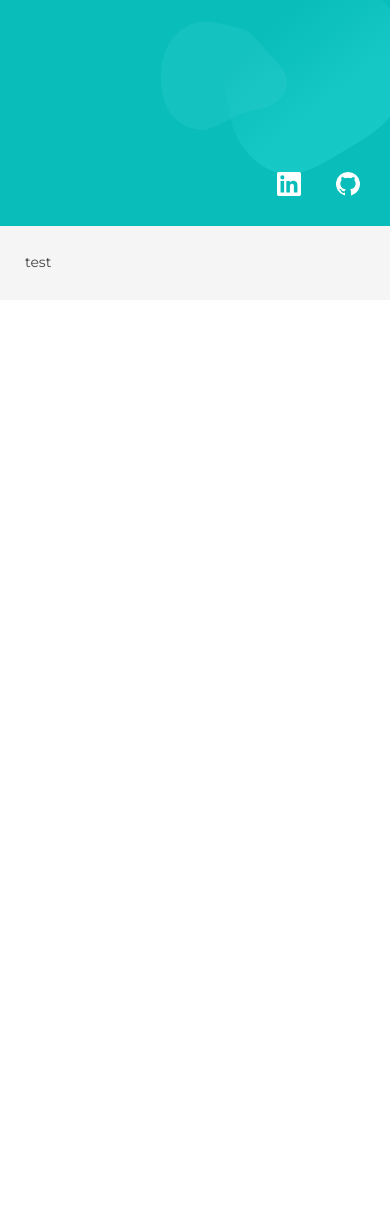
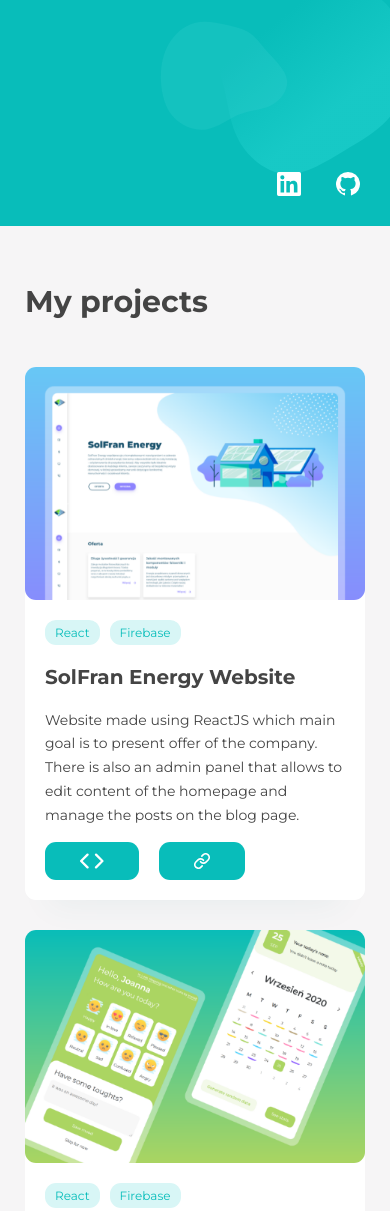
Before and after one commit to jWytrzes/portfolio, a Gatsby site: page / in a window 390 px wide. Shown: the part 618-1829 px from the top of the page. Before the commit the page ends 918 px from the top, so only its background shows below. Built offline with nearby package versions, Linux system fonts and the light colour scheme; Gatsby itself is replaced by a stand-in of ours.

Commit message:
Style projects for mobile devices

```diff
--- a/gatsby-config.js
+++ b/gatsby-config.js
@@ -10,6 +10,7 @@ module.exports = {
 		`gatsby-plugin-react-helmet`,
 		`gatsby-transformer-sharp`,
 		`gatsby-plugin-sharp`,
+		'gatsby-plugin-svgr',
 		{
 			resolve: `gatsby-plugin-prefetch-google-fonts`,
 			options: {
--- a/package.json
+++ b/package.json
@@ -14,6 +14,7 @@
     "test": "echo \"Write tests! -> https://gatsby.dev/unit-testing\" && exit 1"
   },
   "dependencies": {
+    "@svgr/webpack": "^5.4.0",
     "babel-plugin-styled-components": "^1.11.1",
     "gatsby": "^2.24.63",
     "gatsby-background-image": "^1.1.2",
@@ -21,6 +22,7 @@
     "gatsby-plugin-react-helmet": "^3.3.11",
     "gatsby-plugin-sharp": "^2.6.36",
     "gatsby-plugin-styled-components": "^3.3.11",
+    "gatsby-plugin-svgr": "^2.0.2",
     "gatsby-source-filesystem": "^2.3.30",
     "gatsby-transformer-sharp": "^2.5.15",
     "react": "^16.12.0",
--- /dev/null
+++ b/src/components/atoms/Button/Button.js
@@ -0,0 +1,21 @@
+import styled from 'styled-components';
+
+const Button = styled.button`
+	color: ${({ theme, secondary }) => (secondary ? theme.accent : theme.base)};
+	background-color: ${({ theme, secondary }) =>
+		secondary ? theme.accentSecondary : theme.accent};
+	padding: 14px 24px;
+	border-radius: 11px;
+	display: inline-flex;
+	align-items: center;
+	justify-content: center;
+	transition: background-color 0.3s ease-out;
+	will-change: background-color;
+
+	&:hover {
+		background-color: ${({ theme, secondary }) =>
+			secondary ? theme.accentSecondaryDarker : theme.accentDarker};
+	}
+`;
+
+export default Button;
--- /dev/null
+++ b/src/components/atoms/H2/H2.js
@@ -0,0 +1,14 @@
+import styled from 'styled-components';
+
+const H2 = styled.h2`
+	font-size: 3rem;
+	font-weight: 700;
+	margin: 0 0 4rem;
+
+	@media (min-width: 992px) {
+		margin: 0 0 6rem;
+		font-size: 4.8rem;
+	}
+`;
+
+export default H2;
--- /dev/null
+++ b/src/components/atoms/H3/H3.js
@@ -0,0 +1,9 @@
+import styled from 'styled-components';
+
+const H3 = styled.h3`
+	margin: 0 0 1.5rem;
+	font-size: 2rem;
+	font-weight: 700;
+`;
+
+export default H3;
--- /dev/null
+++ b/src/components/atoms/TagLabel/TagLabel.js
@@ -0,0 +1,14 @@
+import styled from 'styled-components';
+
+const TagLabel = styled.span`
+	display: inline-flex;
+	margin-right: 10px;
+	background-color: ${({ theme }) => theme.accentSecondary};
+	color: ${({ theme }) => theme.accent};
+	font-size: 1.2rem;
+	border-radius: 11px;
+	padding: 5px 10px;
+	line-height: 1.25;
+`;
+
+export default TagLabel;
--- /dev/null
+++ b/src/components/molecules/ProjectBox/ProjectBox.js
@@ -0,0 +1,71 @@
+import React from 'react';
+import H3 from '../../atoms/H3/H3';
+import TagLabel from '../../atoms/TagLabel/TagLabel';
+import {
+	StyledArticle,
+	StyledThumbnailWrapper,
+	StyledThumbnail,
+	StyledContentWrapper,
+	StyledLabelsWrapper,
+	StyledFooter,
+	StyledButton,
+	StyledSvg,
+} from './styles-ProjectBox';
+
+const ProjectBox = ({ item }) => {
+	return (
+		<StyledArticle>
+			<StyledThumbnailWrapper>
+				<StyledThumbnail src={item.picture} alt={item.title} />
+			</StyledThumbnailWrapper>
+
+			<StyledContentWrapper>
+				<StyledLabelsWrapper>
+					{item.tags.map((tag) => (
+						<TagLabel key={tag}> {tag} </TagLabel>
+					))}
+				</StyledLabelsWrapper>
+				<H3> {item.title} </H3>
+				<p> {item.description} </p>
+				<StyledFooter>
+					<StyledButton as="a" target="_blank" href={item.links.repo}>
+						<StyledSvg viewBox="0 0 20.688 14.041">
+							<defs>
+								<style>
+									{
+										'.prefix__a{fill:none;stroke:#fff;stroke-linecap:round;stroke-linejoin:round;stroke-width:2px}'
+									}
+								</style>
+							</defs>
+							<path
+								className="prefix__a"
+								d="M14.081 12.626l5.606-5.606-5.606-5.606M6.606 1.414L1 7.02l5.606 5.606"
+							/>
+						</StyledSvg>
+					</StyledButton>
+					<StyledButton as="a" target="_blank" href={item.links.repo}>
+						<StyledSvg viewBox="0 0 20.008 19.99">
+							<defs>
+								<style>
+									{
+										'.prefix__a{fill:none;stroke:#fff;stroke-linecap:round;stroke-linejoin:round;stroke-width:2px}'
+									}
+								</style>
+							</defs>
+							<path
+								className="prefix__a"
+								d="M8.204 10.892a4.5 4.5 0 006.786.486l2.7-2.7a4.5 4.5 0 10-6.363-6.363L9.779 3.857"
+							/>
+							<path
+								className="prefix__a"
+								d="M11.807 9.098a4.5 4.5 0 00-6.786-.486l-2.7 2.7a4.5 4.5 0 106.363 6.363l1.538-1.539"
+							/>
+						</StyledSvg>
+					</StyledButton>
+				</StyledFooter>
+			</StyledContentWrapper>
+		</StyledArticle>
+	);
+};
+
+export default ProjectBox;
--- /dev/null
+++ b/src/components/molecules/ProjectBox/styles-ProjectBox.js
@@ -0,0 +1,45 @@
+import styled from 'styled-components';
+import Button from '../../atoms/Button/Button';
+
+export const StyledArticle = styled.article`
+	background-color: ${({ theme }) => theme.base};
+	position: relative;
+	margin-bottom: 30px;
+	box-shadow: 0 30px 30px -25px ${({ theme }) => theme.shadow};
+	border-radius: 11px;
+`;
+
+export const StyledThumbnailWrapper = styled.div`
+	border-radius: 11px;
+	overflow: hidden;
+`;
+
+export const StyledThumbnail = styled.img`
+	display: block;
+	object-fit: cover;
+	width: 100%;
+`;
+
+export const StyledContentWrapper = styled.div`
+	position: relative;
+	z-index: 10;
+	padding: 20px;
+`;
+
+export const StyledLabelsWrapper = styled.div`
+	margin-bottom: 15px;
+`;
+
+export const StyledButton = styled(Button)`
+	padding: 11px 35px;
+`;
+
+export const StyledFooter = styled.footer`
+	${StyledButton} {
+		margin-right: 20px;
+	}
+`;
+
+export const StyledSvg = styled.svg`
+	height: 16px;
+`;
--- a/src/sections/Projects/Projects.js
+++ b/src/sections/Projects/Projects.js
@@ -1,11 +1,52 @@
 import React from 'react';
+import H2 from '../../components/atoms/H2/H2';
 import SectionTemplate from '../../templates/SectionTemplate/SectionTemplate';
-import { StyledProjects } from './styles-Projects';
+import ProjectBox from '../../components/molecules/ProjectBox/ProjectBox';
+import { StyledProjects, StyledRepoLink, StyledArrow } from './styles-Projects';
+import solfranMockup from '../../images/projects/solfranMockup.png';
+import moodtrackerMockup from '../../images/projects/mood-trackerMockup.png';
+
+const projects = [
+	{
+		title: 'SolFran Energy Website',
+		description:
+			'Website made using ReactJS which main goal is to present offer of the company. There is also an admin panel that allows to edit content of the homepage and manage the posts on the blog page.',
+		tags: ['React', 'Firebase'],
+		links: {
+			repo: 'https://github.com/jWytrzes/solfran',
+			live: 'https://solfranenergy.pl/',
+		},
+		picture: solfranMockup,
+	},
+	{
+		title: 'Mood Tracker App',
+		description:
+			'Simple web application that allows the user to keep track of their daily moods. Every day user can select how do they feel and type a note. Then they can easily check choosen mood and journal note on the calendar.',
+		tags: ['React', 'Firebase'],
+		links: {
+			repo: 'https://github.com/jWytrzes/mood-tracker',
+			live: 'https://moodtracker-24d44.web.app/',
+		},
+
+		picture: moodtrackerMockup,
+	},
+];
 
 const Projects = () => {
 	return (
 		<StyledProjects id="projects">
-			<SectionTemplate>test</SectionTemplate>
+			<SectionTemplate>
+				<H2> My projects </H2>
+				<div>
+					{projects.map((item) => (
+						<ProjectBox item={item} key={item.title} />
+					))}
+					<StyledRepoLink href="https://github.com/jWytrzes/portfolio">
+						Check out the source code of this website!
+						<StyledArrow />
+					</StyledRepoLink>
+				</div>
+			</SectionTemplate>
 		</StyledProjects>
 	);
 };
--- a/src/sections/Projects/styles-Projects.js
+++ b/src/sections/Projects/styles-Projects.js
@@ -1,5 +1,35 @@
 import styled from 'styled-components';
+import { ReactComponent as ArrowRight } from '../../images/arrowRight.svg';
 
 export const StyledProjects = styled.section`
 	background-color: ${({ theme }) => theme.base2};
 `;
+
+export const StyledArrow = styled(ArrowRight)`
+	margin-left: 11px;
+	transition: transform 0.2s ease-out;
+
+	.arrowRight_svg__stroke {
+		transition: color 0.2s ease-out;
+		will-change: color;
+	}
+`;
+
+export const StyledRepoLink = styled.a`
+	text-decoration: none;
+	font-size: 1.2rem;
+	transition: color 0.2s ease-out;
+	will-change: color;
+
+	&:hover {
+		color: ${({ theme }) => theme.accent};
+
+		${StyledArrow} {
+			transform: translateX(55%);
+
+			.arrowRight_svg__stroke {
+				stroke: ${({ theme }) => theme.accent};
+			}
+		}
+	}
+`;
--- a/src/templates/SectionTemplate/styles-SectionTemplate.js
+++ b/src/templates/SectionTemplate/styles-SectionTemplate.js
@@ -1,7 +1,7 @@
 import styled from 'styled-components';
 
 export const StyledWrapper = styled.div`
-	padding: 25px;
+	padding: ${({ smallPadding }) => (smallPadding ? '25px' : '50px 25px')};
 	flex: 1;
 	display: flex;
 	flex-direction: column;
@@ -9,7 +9,6 @@ export const StyledWrapper = styled.div`
 	@media (min-width: 1250px) {
 		max-width: 1250px;
 		margin: 0 auto;
-		padding: ${({ theme, smallPadding }) =>
-			smallPadding ? '50px 0' : '100px 0'};
+		padding: ${({ smallPadding }) => (smallPadding ? '50px 0' : '100px 0')};
 	}
 `;
--- a/src/theme/theme.js
+++ b/src/theme/theme.js
@@ -4,6 +4,9 @@ const theme = {
 	textPrimary: 'rgba(68, 68, 68, 1)',
 	textSecondary: 'rgba(68, 68, 68, 0.48)',
 	accent: 'rgba(8, 189, 186, 1)',
+	accentSecondary: 'rgba(216, 246, 246, 1)',
+	accentDarker: 'rgba(5, 157, 154, 1)',
+	accentSecondaryDarker: 'rgba(168, 225, 225, 1)',
 	red: 'rgba(219, 55, 55, 1)',
 	shadow: 'rgba(50, 125, 123, 0.07)',
 };
```
Also changed, not shown: src/components/organisms/Menu/hero-mobile.svg (deleted), src/images/arrowRight.svg (added), src/images/projects/mood-trackerMockup.png (added), src/images/projects/solfranMockup.png (added), 1 other file.
